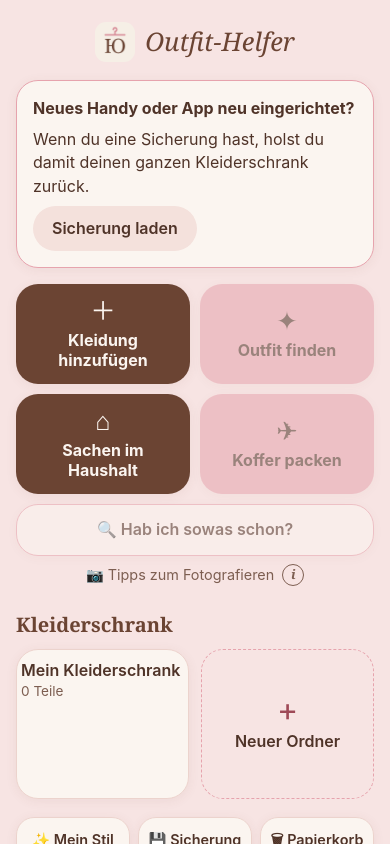
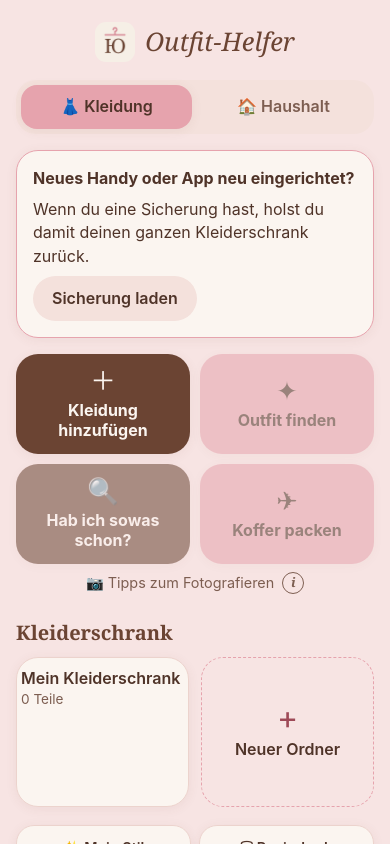
Before and after one commit to outfit-werkstatt/outfit-helfer, a plain HTML site: page index.html in a window 390 px wide. Drawn offline with Linux system fonts and the light colour scheme.

Commit message:
Version 0.35: Startseite mit Umschalter Kleidung und Haushalt
- Oben „👗 Kleidung | 🏠 Haushalt“, die App merkt sich den letzten Bereich.
- Kleidung: vier große Knöpfe (hinzufügen, Outfit finden, Hab ich sowas
  schon?, Koffer packen), Kleiderschrank, Mein Stil, Papierkorb.
- Haushalt: die bisherige Übersicht direkt auf der Startseite.
- Ganz unten für beide: Sicherung, Verkäufe, Verliehen.
- Warten noch Fotos vom letzten Mal, öffnet sie bei der Kleidung.

Co-Authored-By: Claude Opus 5.5 <noreply@anthropic.com>

```diff
--- a/app.css
+++ b/app.css
@@ -48,6 +48,13 @@ h2{font-family:var(--titel);font-size:1.25rem;color:var(--haupt);margin:24px 0 1
 /* Startseite: Kopf mit Symbol, zwei gleich große Hauptknöpfe, darunter der Kleiderschrank, ganz unten Mein Stil · Sicherung · Papierkorb */
 .kopfbereich{display:flex;align-items:center;justify-content:center;gap:10px;margin:2px 0 18px}
 .kopfbereich .logo{width:40px;height:40px;border-radius:11px;display:block}
+/* Seit 0.35: Umschalter „Kleidung · Haushalt“ unter dem Kopf (wie ein iOS-Umschalter), gewählter Bereich in Rosé */
+.bereich-wahl{display:grid;grid-template-columns:1fr 1fr;gap:6px;background:var(--chip);border-radius:20px;padding:5px;margin:0 0 16px}
+.bereich-wahl button{min-height:44px;padding:8px 6px;border:0;border-radius:16px;background:none;color:var(--muted);font:inherit;font-weight:600;cursor:pointer}
+.bereich-wahl button[aria-pressed="true"]{background:var(--accent);color:var(--accent-ink);box-shadow:var(--schatten)}
+#startHaushalt > .panel:first-child{margin-top:0}
+.gemeinsam-titel{margin:26px 0 0;font-size:.82rem;color:var(--muted);text-align:center}
+.neben.gemeinsam{margin-top:8px}
 /* Seit 0.28 zwei Reihen, alle vier Knöpfe gleich hoch (der Platzhalter hat eine Zeile mehr) */
 .haupt-knoepfe{display:grid;grid-template-columns:1fr 1fr;grid-auto-rows:1fr;gap:10px}
 .haupt{display:flex;flex-direction:column;align-items:center;justify-content:center;gap:6px;min-height:100px;padding:14px 10px;border:0;border-radius:var(--radius);
@@ -72,10 +79,7 @@ h2{font-family:var(--titel);font-size:1.25rem;color:var(--haupt);margin:24px 0 1
 .verkauf-zeile img{width:52px;height:52px;object-fit:cover;border-radius:12px;background:var(--chip);flex-shrink:0}
 .verkauf-zeile .name{display:block;font-weight:600;overflow-wrap:anywhere}
 .verkauf-zeile .unter{display:block;font-size:.82rem;color:var(--muted)}
-/* „🔍 Hab ich sowas schon?“ (seit 0.33): breiter Knopf unter den vier großen, Ergebnis mit eigenem Foto und großem Ja/Nein */
-.haupt-breit{display:block;width:100%;margin-top:10px;min-height:52px;padding:12px 14px;border:1.5px solid var(--accent);border-radius:var(--radius);
-  background:var(--card);color:var(--ink);font:inherit;font-weight:600;font-size:1rem;cursor:pointer;box-shadow:var(--schatten)}
-.haupt-breit.leer{opacity:.55}
+/* „🔍 Hab ich sowas schon?“ (seit 0.33; Knopf seit 0.35 im Raster der großen Knöpfe): Ergebnis mit eigenem Foto und großem Ja/Nein */
 .schonda-kopf{display:flex;gap:14px;align-items:center;margin-bottom:6px}
 .schonda-foto{width:96px;height:96px;object-fit:cover;border-radius:16px;background:var(--chip);flex-shrink:0;cursor:zoom-in}
 .schonda-antwort{font-size:1.6rem;font-weight:700}
--- a/app.js
+++ b/app.js
@@ -6,7 +6,7 @@
 import { loadAI, recognize, loadImage, alsJpg, AERMEL_FEST } from "./ki.js?v=9";
 import { addItem, allItems, askPersist, nrText, getFolders, entwurfSpeichern, entwurfAendern, entwurfLoeschen, entwurfIds, entwurfLaden } from "./speicher.js?v=12";
 import { $, el, fill, toast, fehlerToast, fehlerText, choice, field, angabenFelder, angabenVon, beschreibung, customReady, zeigeGross, infoKnoepfeVerbinden, mobil, laeuftLange, saisonVorschlag } from "./ui.js?v=21";
-import { refresh, initSchrank } from "./schrank.js?v=49";
+import { refresh, initSchrank, zeigeBereich } from "./schrank.js?v=50";
 import { kiStartRegistrieren, kiMelden } from "./ki-start.js?v=2";
 
 // Nicht in fremde Seiten einbetten lassen (frame-ancestors geht per Meta-Tag nicht)
@@ -403,6 +403,7 @@ if (new URLSearchParams(location.search).has("begriffe-erzeugen")) startAI();
 entwurfIds().then(ids => {
   if (!ids.length) return;
   naechsteId = Math.max(naechsteId, ...ids.map(id => id + 1));
+  zeigeBereich("kleidung", false); // die Karten stehen im Bereich „Kleidung“ (seit 0.35 kann die Startseite beim Haushalt sein)
   startAI(); // Entwürfe, die noch nicht erkannt sind, brauchen die KI
   total += ids.length; updateProgress();
   ids.forEach(id => einreihen({ id, laden: true }));
--- a/index.html
+++ b/index.html
@@ -18,7 +18,7 @@
 <meta name="theme-color" content="#f7e4e3" media="(prefers-color-scheme: light)">
 <meta name="theme-color" content="#1c1514" media="(prefers-color-scheme: dark)">
 <!-- ?v= bei jeder neuen Version mit hochzählen, sonst nimmt der Browser alte Dateien aus seinem Zwischenspeicher -->
-<link rel="stylesheet" href="app.css?v=36">
+<link rel="stylesheet" href="app.css?v=37">
 </head>
 <body>
 <!-- Eigener Scroll-Bereich: Inhalt läuft auf dem iPhone sonst beim Scrollen unter Uhrzeit und Akku (siehe app.css) -->
@@ -56,6 +56,17 @@
     <button type="button" class="btn" id="imBrowser">Trotzdem hier im Browser benutzen</button>
   </div>
 
+  <!-- Seit 0.35 (Wunsch 23.11.2026): oben umschalten zwischen Kleidung und Haushalt (die App merkt sich den letzten Bereich).
+       Darunter der gewählte Bereich, ganz unten die Kacheln für beides (Sicherung, Verkäufe, Verliehen). schrank.js -->
+  <div class="bereich-wahl" role="group" aria-label="Bereich">
+    <button type="button" id="bereichKleidung">👗 Kleidung</button>
+    <button type="button" id="bereichHaushalt">🏠 Haushalt</button>
+  </div>
+
+  <!-- Sicherung fällig oder leerer Kleiderschrank („Sicherung laden?“), sonst leer (schrank.js) -->
+  <div id="startHinweis"></div>
+
+  <div id="startKleidung">
   <!-- Erscheint seit 0.27 erst, wenn die KI gebraucht wird (Fotos ausgewählt oder Entwürfe vom letzten Mal, app.js) -->
   <div class="panel" id="kiPanel" hidden>
     <div class="status" id="status">KI wird geladen (beim ersten Mal ca. 100 MB) …</div>
@@ -65,20 +76,15 @@
     <div class="actions"><button type="button" class="btn" id="kiRetry" hidden>Nochmal versuchen</button></div>
   </div>
 
-  <!-- Sicherung fällig oder leerer Kleiderschrank („Sicherung laden?“), sonst leer (schrank.js) -->
-  <div id="startHinweis"></div>
-
   <div class="haupt-knoepfe">
     <label class="haupt upload" id="uploadLabel"><span class="sym" aria-hidden="true">＋</span>Kleidung hinzufügen
       <input type="file" id="files" accept="image/*" multiple>
     </label>
     <button type="button" class="haupt outfit" id="outfitKnopf"><span class="sym" aria-hidden="true">✦</span>Outfit finden</button>
-    <!-- Seit 0.28 (Wunsch 18.11.2026): zweite Reihe. Links „Sachen im Haushalt“ (seit 0.32 echt, vorher Platzhalter), rechts „Koffer packen“ -->
-    <button type="button" class="haupt upload" id="haushaltKnopf"><span class="sym" aria-hidden="true">⌂&#xFE0E;</span>Sachen im Haushalt</button>
+    <!-- Zweite Reihe: „Hab ich sowas schon?“ (seit 0.33, schonda.js; seit 0.35 hier statt als breiter Knopf darunter) und „Koffer packen“ (seit 0.28) -->
+    <button type="button" class="haupt upload" id="schonKnopf"><span class="sym" aria-hidden="true">🔍</span>Hab ich sowas schon?</button>
     <button type="button" class="haupt outfit" id="kofferKnopf"><span class="sym" aria-hidden="true">✈&#xFE0E;</span>Koffer packen</button>
   </div>
-  <!-- Seit 0.33 (Wunsch 19.11.2026): eigener Knopf zum Vergleichen eines Fotos mit dem Kleiderschrank (schonda.js) -->
-  <button type="button" class="haupt-breit" id="schonKnopf">🔍 Hab ich sowas schon?</button>
   <div class="mit-info foto-tipp">
     <div class="info-zeile"><p>📷 Tipps zum Fotografieren</p><button type="button" class="info-knopf" data-info="fotoTipp" aria-label="Tipps zum Fotografieren">i</button></div>
     <div class="info-box" id="fotoTipp" hidden>
@@ -114,16 +120,24 @@
   <h2>Kleiderschrank</h2>
   <div class="kacheln" id="kacheln"></div>
   <div id="ordnerEditor" hidden></div>
-  <!-- Mein Stil · Sicherung · Papierkorb als kleine Kacheln mit ihrem Stand (schrank.js) -->
+  <!-- Mein Stil · Papierkorb als kleine Kacheln mit ihrem Stand (schrank.js) -->
   <div class="neben" id="nebenKacheln"></div>
   <div id="nummernKarte"></div>
-  <div class="version" id="version">Version 0.34 (Felder je Art, Verleihen) · 23.11.2026</div>
+  </div>
+
+  <!-- Sachen im Haushalt (seit 0.35 direkt auf der Startseite, haushalt.js) -->
+  <div id="startHaushalt" hidden></div>
+
+  <!-- Für Kleidung und Haushalt: Sicherung, Verkäufe, Verliehen (die letzten zwei nur, wenn es etwas gibt) -->
+  <p class="gemeinsam-titel">Für Kleidung und Haushalt</p>
+  <div class="neben gemeinsam" id="gemeinsamKacheln"></div>
+  <div class="version" id="version">Version 0.35 (Startseite mit Kleidung und Haushalt) · 23.11.2026</div>
   </div>
 
   <section id="ansicht" hidden></section>
 </main>
 </div>
 <div class="toast" id="toast" hidden></div>
-<script type="module" src="app.js?v=52"></script>
+<script type="module" src="app.js?v=53"></script>
 </body>
 </html>
--- a/schrank.js
+++ b/schrank.js
@@ -20,7 +20,7 @@ import { renderWunsch, wunschLaden } from "./wunsch.js?v=1";
 import { renderSchonDa } from "./schonda.js?v=3";
 import { imSchrank, imVerkauf, istVerkauft, verkaufFeld, verkaufKurz, verkaufZeichen, langeOnline, preisText, KEIN_VERKAUF,
   ZUM_VERKAUF, EINGESTELLT, VERKAUFT, VERKAUF_NAME, VERKAUFT_NAME, LANGE_TAGE, PLATTFORMEN, MAX_PLATTFORM, plattformVon } from "./verkauf.js?v=5";
-import { verleihFeld, verliehenKurz, verliehenStand, renderVerliehen, verliehenSortiert } from "./verleihen.js?v=1";
+import { verleihFeld, verliehenKurz, verliehenStand, renderVerliehen, ueberfaellig } from "./verleihen.js?v=1";
 
 // Feste Ordner: „Mein Kleiderschrank“ (alle) und „Ziehe ich nicht an“ (füllt sich von selbst, erscheint nur, wenn es solche Teile gibt).
 // Seit 0.26 ebenso „💰 Zum Verkaufen“ (will ich verkaufen + bei Vinted eingestellt) und „✅ Verkauft“ (nicht mehr im Kleiderschrank).
@@ -146,7 +146,11 @@ function schwebeEinrichten() {
 function neuZeichnenHier() { const hier = current; return () => current === hier && !bearbeitet ? neuZeichnen() : Promise.resolve(); }
 // Von außen (z. B. nach dem Speichern neuer Teile): nur neu zeichnen, wenn dabei nichts Eingetipptes verloren geht
 // Beim Haushalt (seit 0.32) nie: Neue Kleidung ändert dort nichts, und offene Eingaben in „Noch ergänzen“ würden den Fokus verlieren
-export async function refresh() { if (!["stil", "sicherung", "fertigEins", "vinted", "haushalt", "ding", "dingText", "dingKorb", "kisten", "kiste", "wunsch", "verkaeufe"].includes(current.v) && !bearbeitet) await neuZeichnen(); }
+// (seit 0.35 auch nicht auf der Startseite, wenn dort der Haushalt zu sehen ist)
+export async function refresh() {
+  if (current.v === "start" && bereich === "haushalt") return;
+  if (!["stil", "sicherung", "fertigEins", "vinted", "haushalt", "ding", "dingText", "dingKorb", "kisten", "kiste", "wunsch", "verkaeufe"].includes(current.v) && !bearbeitet) await neuZeichnen();
+}
 // Jede Zeichnung bekommt eine Nummer. Wird eine ältere erst nach einer neueren fertig (sehr schnelles Tippen),
 // zeichnet sie nicht mehr – sonst stünde die falsche Ansicht da.
 let zeichnung = 0;
@@ -215,8 +219,27 @@ async function render() {
   }
   // Fotos vom Look der neuesten Outfits für die Kachel „⭐ Fertige Outfits“ (seit 0.33.1)
   const looks = new Map(await Promise.all(outfits.slice(0, 4).filter(o => o.foto).map(async o => [o.id, await getLookFoto(o.id, true).catch(() => null)])));
+  // Haushalt auf der Startseite (seit 0.35): dieselbe Übersicht wie vorher unter „Sachen im Haushalt“, nur ohne „‹ Zurück“
+  const haus = $("startHaushalt");
+  haus.dispose?.(); haus.dispose = null;
+  const [kisten, wuensche] = bereich === "haushalt" ? await Promise.all([kistenLaden(), wunschLaden()]) : [null, null];
   if (nr !== zeichnung) return;
   renderStart(items, folders, stil, letzte, sonst, naechste, outfits, dinge, looks);
+  if (bereich !== "haushalt") { haus.replaceChildren(); return; }
+  await renderHaushalt(haus, () => null, { v: "haushalt" }, url, { go, back,
+    schutz: f => { bearbeitet = true; geaendert = f; }, frei: () => { bearbeitet = false; geaendert = () => false; } }, neuZeichnenHier(),
+    { kisten, wunschOffen: wuensche.filter(w => !w.erledigt).length });
+}
+// Startseite: Bereich „Kleidung“ oder „Haushalt“ (seit 0.35, Wunsch 23.11.2026). Gemerkt auf diesem Gerät (nur eine Einstellung,
+// kein Teil der Sicherung); ohne Speicher (z. B. privates Fenster) beginnt sie bei der Kleidung.
+const BEREICH_SCHLUESSEL = "startBereich";
+let bereich = (() => { try { return localStorage.getItem(BEREICH_SCHLUESSEL) === "haushalt" ? "haushalt" : "kleidung"; } catch { return "kleidung"; } })();
+// Beim Umschalten nach oben, damit man den neuen Bereich von Anfang an sieht (nicht, wenn die App selbst umschaltet: oben = false)
+export function zeigeBereich(b, oben = true) {
+  if ((b !== "kleidung" && b !== "haushalt") || b === bereich) return;
+  bereich = b;
+  try { localStorage.setItem(BEREICH_SCHLUESSEL, b); } catch { /* nur nicht gemerkt */ }
+  if (current.v === "start") neuZeichnen().then(() => { if (oben) $("rahmen").scrollTop = 0; });
 }
 // rechts: Knopf oben rechts (z. B. „Auswählen“)
 const kopf = (titel, unter, rechts = null) => el("div", { class: "kopf" },
@@ -251,13 +274,6 @@ function outfitKachel(outfits, items, looks) {
 const verliehenEintraege = (items, dinge) => [
   ...items.filter(t => t.verliehen && !t.geloescht && !istVerkauft(t)).map(t => ({ art: "teil", nr: t.nr, titel: `Nr. ${nrText(t.nr)} – ${beschreibung(t)}`, t })),
   ...dinge.filter(d => d.verliehen && !d.geloescht && !istVerkauft(d)).map(d => ({ art: "ding", nr: d.nr, titel: dingTitel(d), t: d }))];
-// Kachel „🤝 Verliehen“ (nur, wenn etwas verliehen ist): Überfälliges zuerst im Mosaik
-function verleihKachel(eintraege) {
-  const bilder = verliehenSortiert(eintraege).slice(0, 4).map(x => el("img", { src: url(x.t.vorschau), alt: "", loading: "lazy" }));
-  return el("button", { type: "button", class: "kachel", onclick: () => go({ v: "verliehen" }) },
-    el("span", { class: bilder.length === 1 ? "mosaik eins" : "mosaik" }, ...bilder),
-    el("span", { class: "name" }, "🤝 Verliehen"), el("span", { class: "anzahl" }, verliehenStand(eintraege)));
-}
 // Abwechselnd aus mehreren Listen (je eins, dann das nächste …), damit das Mosaik von „Aussortiert“ von jedem Bereich etwas zeigt
 function gemischt(...listen) {
   const out = [];
@@ -291,22 +307,29 @@ function renderStart(items, folders, stil, letzte, sonst, naechste, outfits, din
   const outfitKnopf = $("outfitKnopf");
   outfitKnopf.classList.toggle("leer", !da.length);
   outfitKnopf.onclick = () => da.length ? go({ v: "outfit" }) : toast("Sobald du Kleidung gespeichert hast, geht es hier los.");
-  // Zweite Reihe (seit 0.28): „Koffer packen“ und „Sachen im Haushalt“ (Platzhalter für später)
+  // Zweite Reihe: „Hab ich sowas schon?“ (seit 0.33) und „Koffer packen“ (seit 0.28)
   $("kofferKnopf").classList.toggle("leer", !da.length);
   $("kofferKnopf").onclick = () => da.length ? go({ v: "koffer" }) : toast("Sobald du Kleidung gespeichert hast, geht es hier los.");
-  $("haushaltKnopf").onclick = () => go({ v: "haushalt" }); // seit 0.32 (vorher Platzhalter „kommt bald“)
-  // „🔍 Hab ich sowas schon?“ (seit 0.33, eigener Knopf unter den vier großen)
   $("schonKnopf").classList.toggle("leer", !da.length);
   $("schonKnopf").onclick = () => da.length ? go({ v: "schonDa" }) : toast("Sobald du Kleidung gespeichert hast, kann die App vergleichen.");
   const kurz = stilKurz(stil), zip = zipKurz(items, letzte, stil, sonst, dinge);
-  // „💶 Verkäufe“ (seit 0.32) nur, wenn es schon etwas zum Verkaufen gibt; dann stehen die vier kleinen Kacheln 2 × 2
-  const verkaeufe = verkaeufeKurz(items, dinge);
-  fill($("nebenKacheln"),
+  // Kleine Kacheln: bei der Kleidung „Mein Stil“ und „Papierkorb“; für beide Bereiche ganz unten „Sicherung“, dazu
+  // „💶 Verkäufe“ (seit 0.32) und „🤝 Verliehen“ (seit 0.34) nur, wenn es etwas gibt. So viele Spalten wie Kacheln.
+  const reihe = (box, ...k) => { const da = k.filter(Boolean); fill(box, ...da); box.style.gridTemplateColumns = `repeat(${Math.max(1, da.length)},minmax(0,1fr))`; };
+  reihe($("nebenKacheln"),
     nebenKachel("✨ Mein Stil", kurz.length ? `${kurz.length} ${kurz.length === 1 ? "Angabe" : "Angaben"}` : "einstellen", () => go({ v: "stil" })),
+    nebenKachel("🗑 Papierkorb", korb ? anzahl(korb) : "leer", () => go({ v: "korb" })));
+  const verkaeufe = verkaeufeKurz(items, dinge), verliehen = verliehenEintraege(items, dinge);
+  reihe($("gemeinsamKacheln"),
     nebenKachel("💾 Sicherung", zip.text, () => go({ v: "sicherung" }), zip.faellig),
     verkaeufe ? nebenKachel("💶 Verkäufe", verkaeufe, () => go({ v: "verkaeufe" })) : null,
-    nebenKachel("🗑 Papierkorb", korb ? anzahl(korb) : "leer", () => go({ v: "korb" })));
-  $("nebenKacheln").classList.toggle("vier", !!verkaeufe);
+    verliehen.length ? nebenKachel("🤝 Verliehen", verliehenStand(verliehen), () => go({ v: "verliehen" }), verliehen.some(x => ueberfaellig(x.t.verliehen))) : null);
+  // Umschalter Kleidung · Haushalt (seit 0.35)
+  for (const [id, b] of [["bereichKleidung", "kleidung"], ["bereichHaushalt", "haushalt"]]) {
+    $(id).setAttribute("aria-pressed", bereich === b);
+    $(id).onclick = () => zeigeBereich(b);
+  }
+  $("startKleidung").hidden = bereich !== "kleidung"; $("startHaushalt").hidden = bereich !== "haushalt";
   const neu = el("button", { type: "button", class: "kachel neu" }, el("span", { class: "plus" }, "+"), el("span", { class: "name" }, "Neuer Ordner"));
   neu.onclick = () => nameEditor($("ordnerEditor"), "", folders, async name => {
     const f = { id: "o" + Date.now().toString(36) + Math.random().toString(36).slice(2, 6), name };
@@ -318,12 +341,10 @@ function renderStart(items, folders, stil, letzte, sonst, naechste, outfits, din
   const bereiche = { [NICHT]: nichtAn(da), [L_VERKAUF]: da.filter(imVerkauf), [L_VERKAUFT]: verkaufteVon(items) };
   const aussortiert = AUSSORTIERT.flatMap(b => bereiche[b]);
   const ersterBereich = () => [aussortiertZuletzt, L_VERKAUF, NICHT, L_VERKAUFT].find(b => b && bereiche[b].length);
-  const verliehen = verliehenEintraege(items, dinge);
   fill($("kacheln"),
     kachel(HAUPT, da, () => go({ v: "liste", id: ALLE })),
     ...folders.map(f => kachel(f.name, da.filter(t => t.ordner?.includes(f.id)), () => go({ v: "liste", id: f.id }))),
     aussortiert.length ? kachel(AUSSORTIERT_NAME, aussortiert, () => go({ v: "liste", id: ersterBereich() }), gemischt(...AUSSORTIERT.map(b => bereiche[b]))) : null,
-    verliehen.length ? verleihKachel(verliehen) : null,
     da.length || outfits.length ? outfitKachel(outfits, items, looks) : null,
     neu);
   $("ordnerEditor").replaceChildren(); $("ordnerEditor").hidden = true;
```
